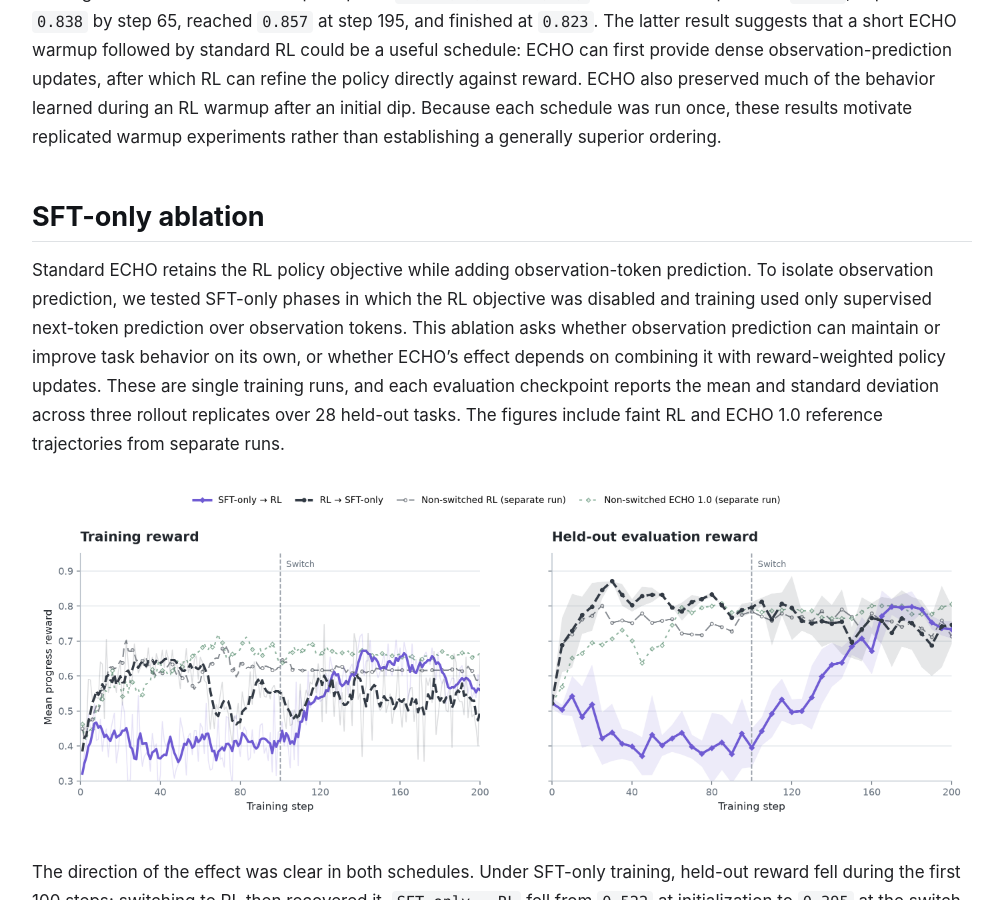
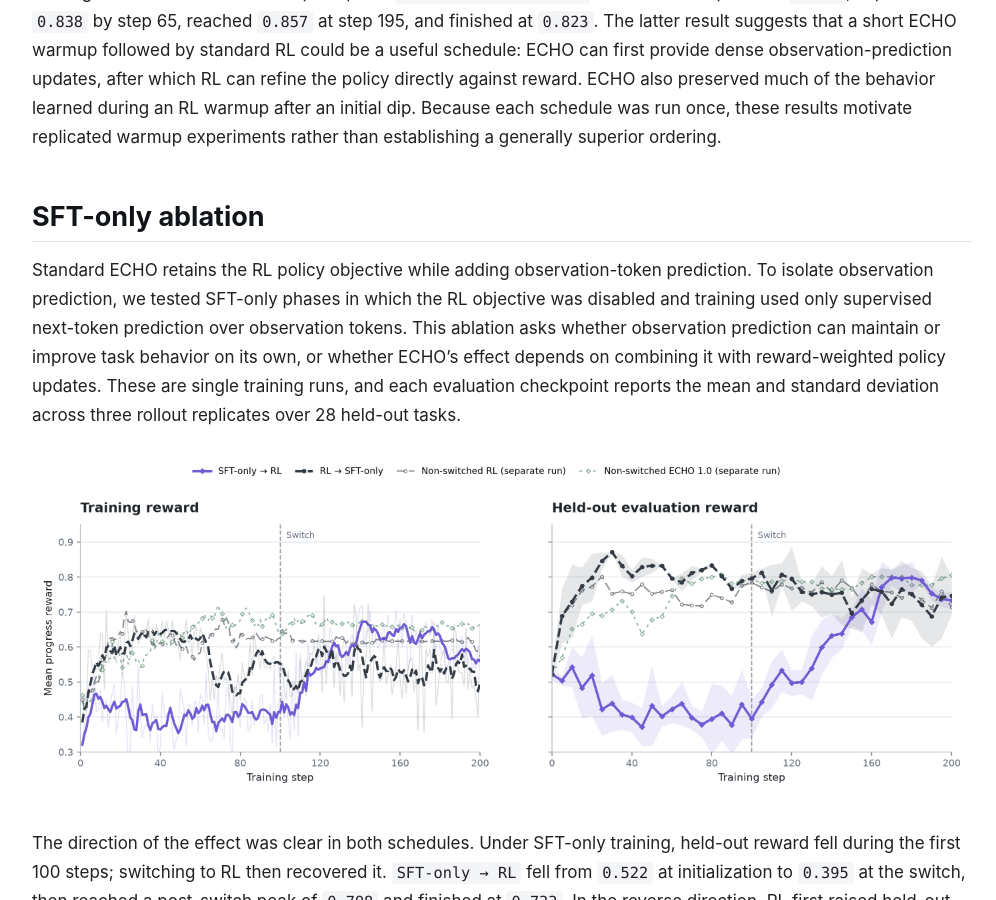
Before and after one commit to Bhoy1/echo-babyai-findings, a Jekyll site: the page built from index.md, in a window 1280 px wide and 900 px high, scrolled down 11883 px. Shown: the whole window, without its empty margins (138-1134 px from the left). Built offline with Jekyll 4.4.1, drawn with Linux system fonts in a browser that asks for light colours.

Commit message:
Remove reference-trajectory sentence from SFT section

```diff
--- a/index.md
+++ b/index.md
@@ -179,7 +179,7 @@ The asymmetric schedules showed different transition behavior. `RL (50) → ECHO
 
 ## SFT-only ablation
 
-Standard ECHO retains the RL policy objective while adding observation-token prediction. To isolate observation prediction, we tested SFT-only phases in which the RL objective was disabled and training used only supervised next-token prediction over observation tokens. This ablation asks whether observation prediction can maintain or improve task behavior on its own, or whether ECHO's effect depends on combining it with reward-weighted policy updates. These are single training runs, and each evaluation checkpoint reports the mean and standard deviation across three rollout replicates over 28 held-out tasks. The figures include faint RL and ECHO 1.0 reference trajectories from separate runs.
+Standard ECHO retains the RL policy objective while adding observation-token prediction. To isolate observation prediction, we tested SFT-only phases in which the RL objective was disabled and training used only supervised next-token prediction over observation tokens. This ablation asks whether observation prediction can maintain or improve task behavior on its own, or whether ECHO's effect depends on combining it with reward-weighted policy updates. These are single training runs, and each evaluation checkpoint reports the mean and standard deviation across three rollout replicates over 28 held-out tasks.
 
 ![Training and held-out evaluation for RL and SFT-only switches](figures/sft_switch_training_eval.png)
 
```
